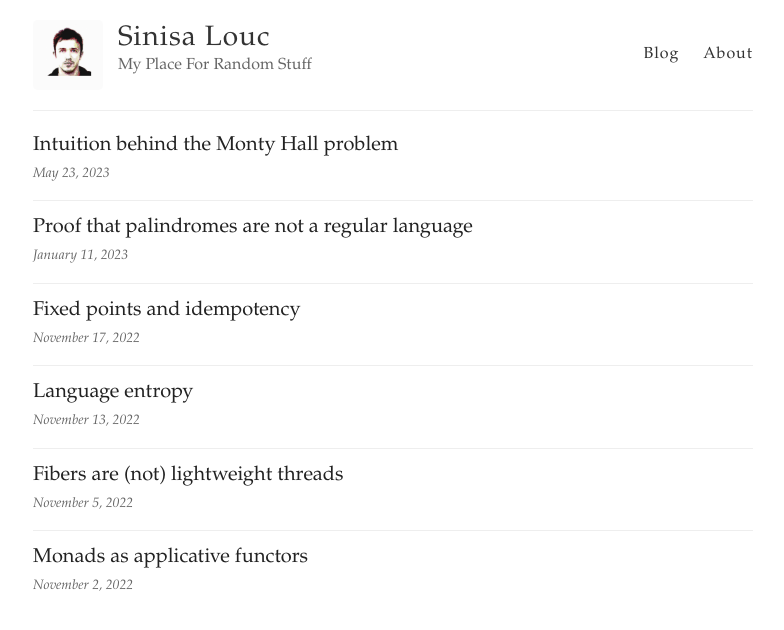
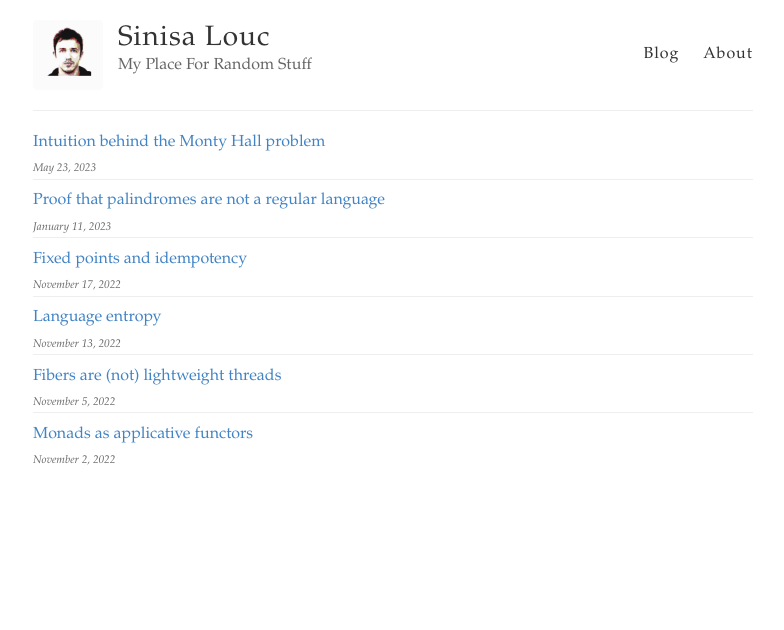
Before and after one commit to slouc/slouc.github.io, a Jekyll site: the page built from index.html, in a window 1280 px wide. Shown: the top 630 px of the page, without its empty margins (247-1031 px from the left). Built offline with Jekyll 4.4.1, drawn with Linux system fonts in a browser that asks for light colours.

Commit message:
font size update

```diff
--- a/index.html
+++ b/index.html
@@ -6,7 +6,7 @@
   {% for post in site.posts %}
     <article class="post">
 
-      <h1><a href="{{ site.baseurl }}{{ post.url }}">{{ post.title }}</a></h1>
+      <h2><a href="{{ site.baseurl }}{{ post.url }}">{{ post.title }}</a></h2>
 
 <!--      <div class="entry">-->
 <!--        {{ post.excerpt }}-->
--- a/style.scss
+++ b/style.scss
@@ -119,7 +119,7 @@
 
 .date {
   font-style: italic;
-  font-size: 85%;
+  font-size: 70%;
   color: $gray;
 }
 
@@ -245,7 +245,7 @@
 //
 
 .posts > .post {
-  padding-bottom: 1em;
+  padding-bottom: 0em;
   border-bottom: 1px solid $lightGray;
 }
 
```
